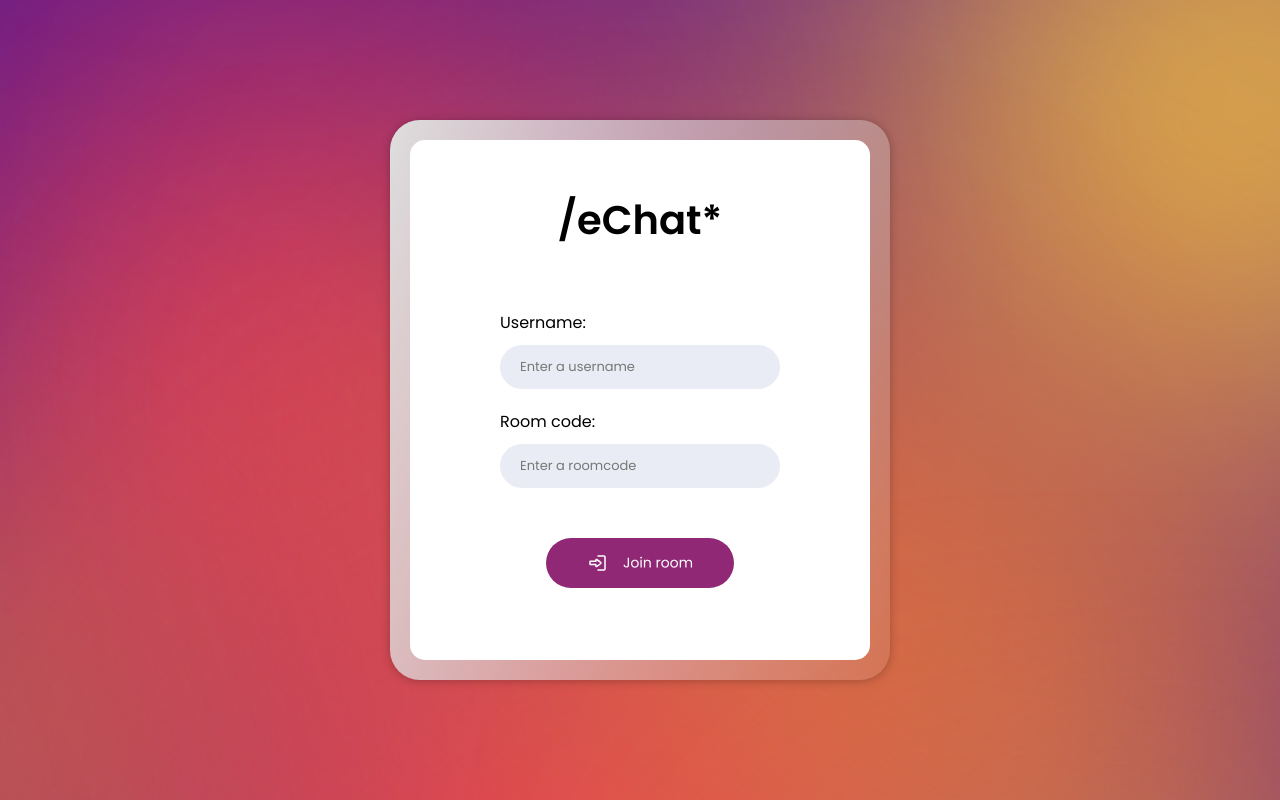
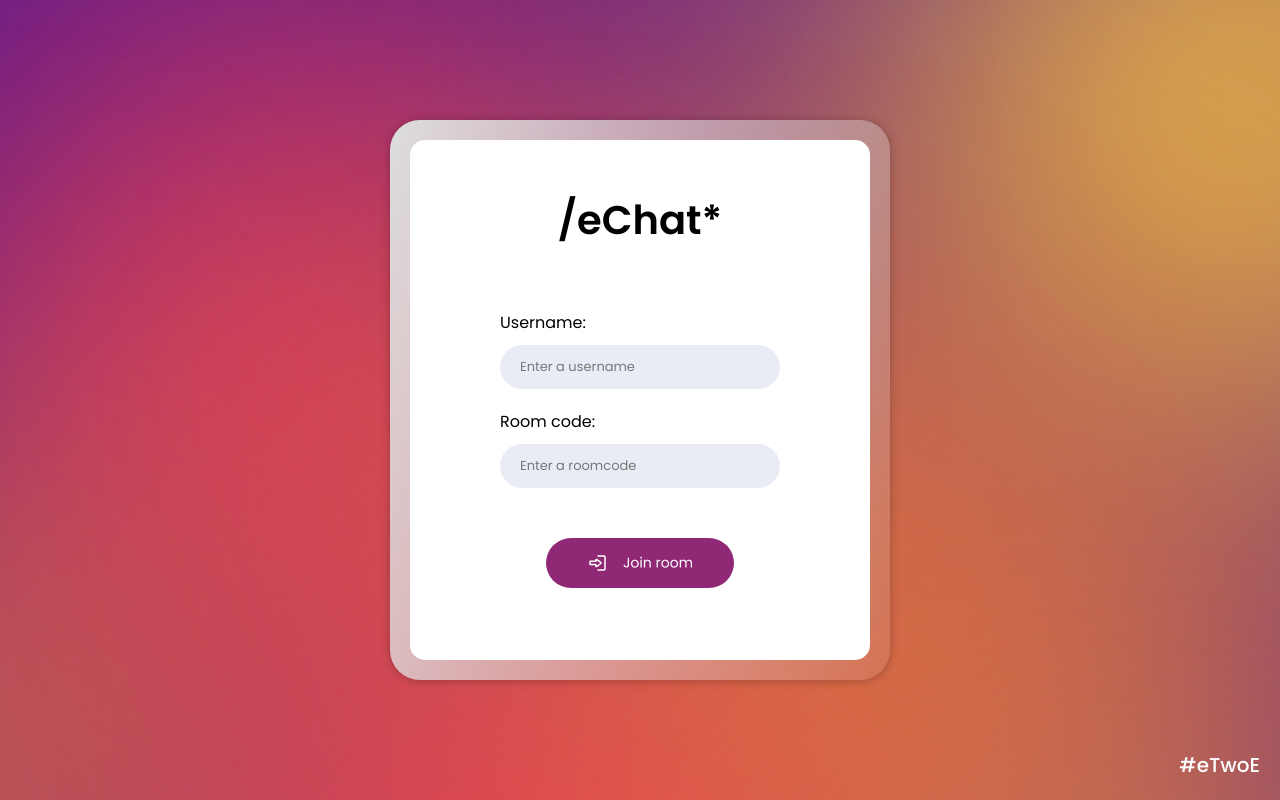
Before and after one commit to aadhavanpl/eChatClient, a Next.js app in the folder client/: page / in a window 1280 px wide. Built offline with nearby package versions, Linux system fonts and the light colour scheme; no server answers.

Commit message:
minor css changes

```diff
--- a/client/components/chat.module.css
+++ b/client/components/chat.module.css
@@ -63,6 +63,7 @@
 	width: 100%;
 	justify-self: flex-end;
 	align-self: flex-end;
+	cursor: pointer;
 }
 
 .wrapper {
@@ -87,6 +88,10 @@
 	color: #000;
 	border-radius: 15px;
 	background-color: #fff;
+}
+
+.room-wrapper img {
+	cursor: pointer;
 }
 
 .chat {
@@ -162,3 +167,7 @@
 	line-height: 20px;
 	color: #777777;
 }
+
+.send-wrapper img {
+	cursor: pointer;
+}
--- a/client/components/login.module.css
+++ b/client/components/login.module.css
@@ -57,4 +57,5 @@
 
 .join-room-button {
 	margin-top: 50px;
+	cursor: pointer;
 }
--- a/client/pages/index.js
+++ b/client/pages/index.js
@@ -13,6 +13,7 @@ export default function Home() {
 	const [room, setRoom] = useState('')
 	const [loggedIn, setLoggedIn] = useState(false)
 	return (
+		<>
 			<div className={styles['container']}>
 				<Head>
 					<title>/eChat*</title>
@@ -33,5 +34,7 @@ export default function Home() {
 					<Chat socket={socket} userName={userName} room={room} />
 				)}
 			</div>
+			<span className={styles['logo']}>#eTwoE</span>
+		</>
 	)
 }
--- a/client/styles/index.module.css
+++ b/client/styles/index.module.css
@@ -11,3 +11,15 @@
 	background-repeat: no-repeat;
 	background-size: cover;
 }
+
+.logo {
+	position: absolute;
+	right: 20px;
+	bottom: 20px;
+
+	font-family: 'Poppins';
+	font-weight: 500;
+	font-size: 20px;
+	line-height: 30px;
+	color: #ffffff;
+}
```
Lines whose indentation alone changed are shown as unchanged.
